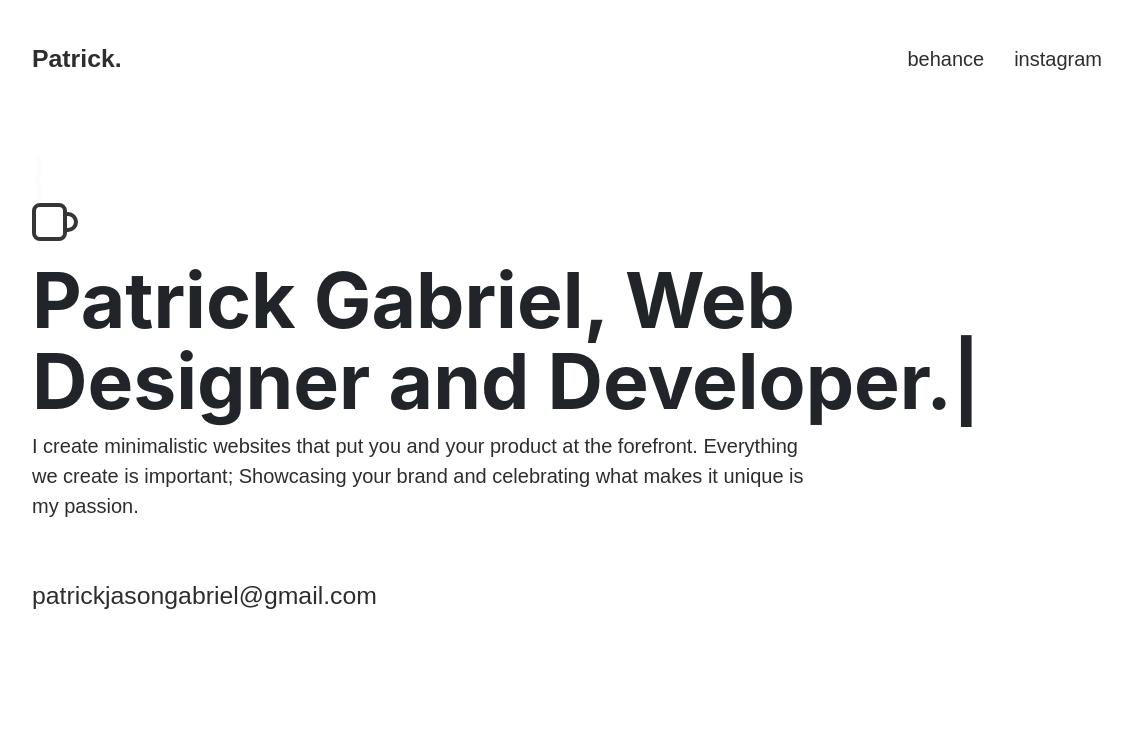
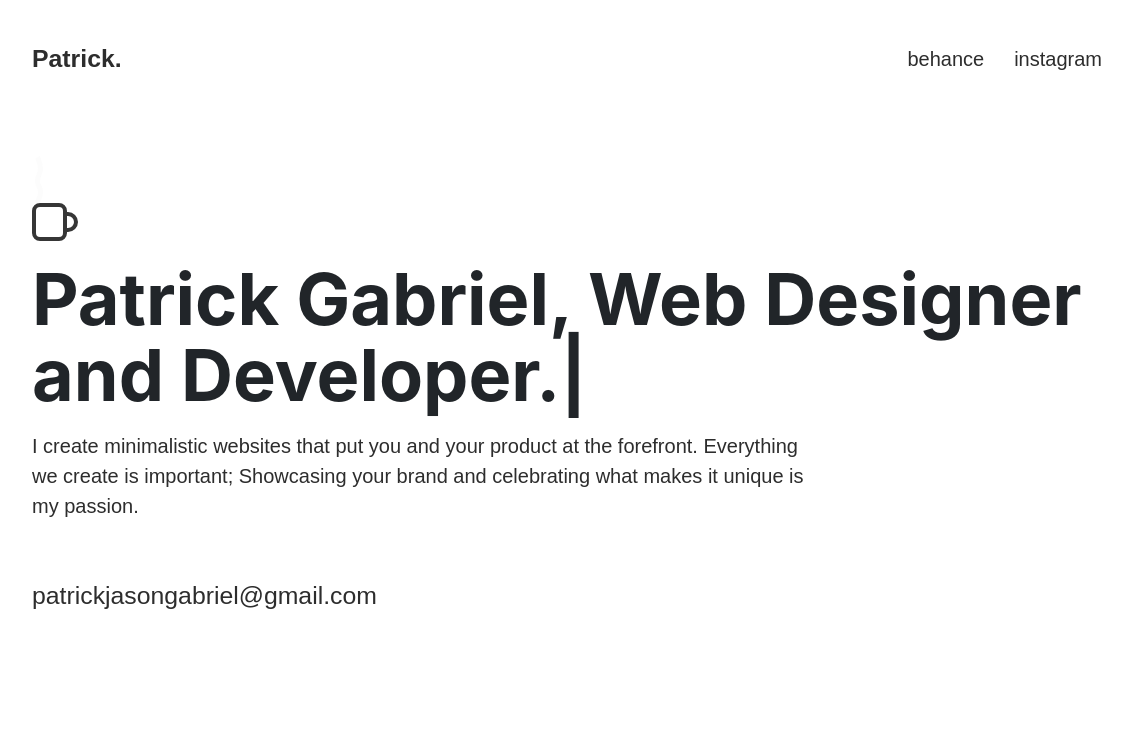
Before and after one commit to PatrickJGabriel/PG_Portfolio, a React (Create React App) app: page / in a window 1536 px wide. Shown: the top 732 px of the page, without its empty margins (201-1333 px from the left). Built offline with nearby package versions, Linux system fonts and the light colour scheme.

Commit message:
typist max font size

```diff
--- a/src/Pages/Home/Hero/Hero.css
+++ b/src/Pages/Home/Hero/Hero.css
@@ -37,6 +37,7 @@
 @media (min-width: 1366px) {
   .typist-main {
     height: 150px;
+    font-size: 72px;
   }
 }
 
```
